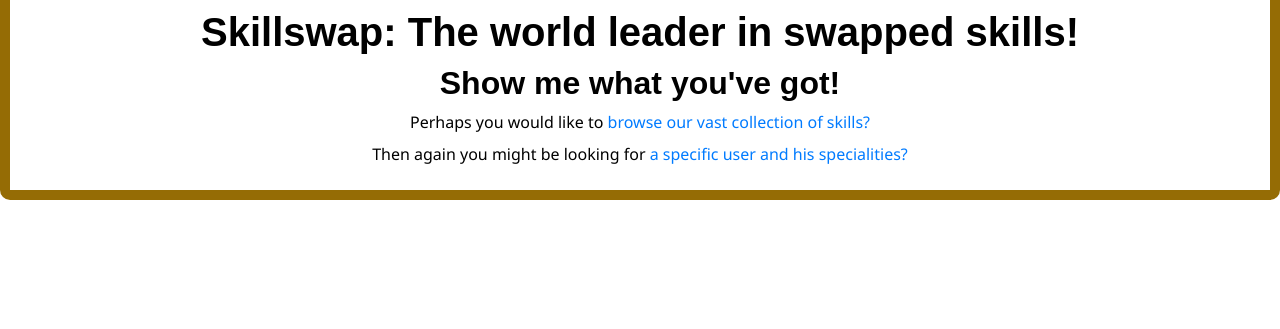
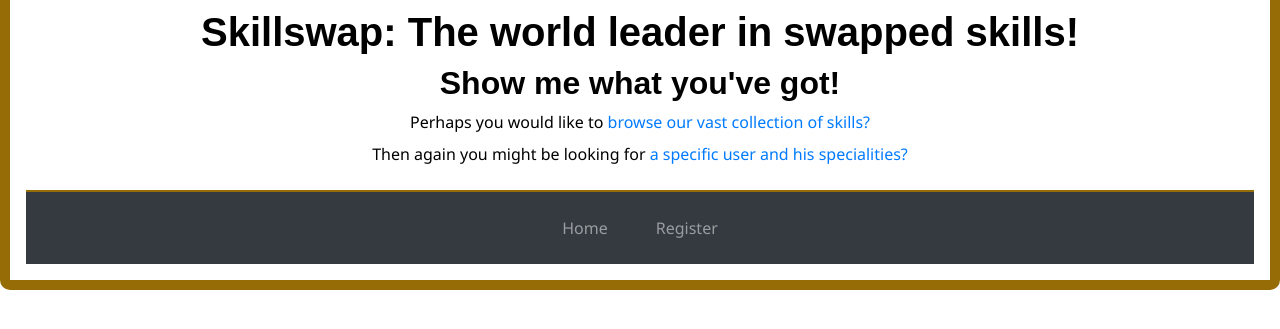
Before and after one commit to sandhya1506/myskillswapproject, a Django app: page / in a window 1280 px wide. Shown: the part 98-427 px from the top of the page. Run offline with Django 5.2, Linux system fonts and the light colour scheme.

Commit message:
Added footer to base.html

```diff
--- a/static/index.css
+++ b/static/index.css
@@ -75,8 +75,8 @@ p {
 
 .navbar-nav .nav-link:hover,
 .navbar-nav .nav-link:focus {
-  background-color: rgba(255,255,255,0.15);
-  color: #fff;
+  background-color: transparent;      /* no background tint */
+  color: var(--brand-gold) !important;         /* gold text */
   text-decoration: none;
 }
 
@@ -156,3 +156,30 @@ p {
     margin: 0.5rem;
   }
 }
+
+/* Footer styling */
+footer.navbar {
+  display: flex;
+  justify-content: flex-start;
+  padding: 1rem 2rem;
+  border-top: 2px solid var(--brand-gold);
+}
+
+/* Footer nav items spacing */
+footer.navbar .nav-item {
+  margin: 0 1rem;
+}
+
+/* Footer link default state */
+footer.navbar .nav-link {
+  color: #ccc;
+  padding: 0.5rem 0;
+  transition: color var(--transition-speed);
+}
+
+/* Footer link hover/focus */
+footer.navbar .nav-link:hover,
+footer.navbar .nav-link:focus {
+  color: var(--brand-gold);
+  text-decoration: none;
+}
--- a/static/registration.css
+++ b/static/registration.css
@@ -45,3 +45,19 @@
   outline: none;
   border-color: #007bff;
 }
+
+/* Style for the Register submit button */
+.registration-page form input[type="submit"] {
+  background-color: #007bff;    /* Bootstrap‑style blue */
+  color: #fff;                   /* white text for contrast */
+  padding: 0.75rem 1.5rem;       /* vertical 12px, horizontal 24px */
+  border: none;                  /* remove default border */
+  border-radius: 0.25rem;        /* soften corners */
+  font-size: 1rem;               /* matching your other buttons */
+  cursor: pointer;               /* pointer cursor on hover */
+  transition: background 0.2s;   /* smooth hover transition */
+}
+
+.registration-page form input[type="submit"]:hover {
+  background-color: #0056b3;     /* darker blue on hover */
+}
--- a/templates/base.html
+++ b/templates/base.html
@@ -6,7 +6,7 @@
   <title>
     {% block title %}
 
-     <!-- your page title here -->
+     SkillSwap
 
     {% endblock %}
 
@@ -83,6 +83,16 @@
     {% endblock %}
 
 </div>
-
+  <!-- Footer (dark, centered Home & Register) -->
+  <footer class="navbar navbar-expand-sm bg-dark navbar-dark mt-4">
+    <ul class="navbar-nav mx-auto">
+      <li class="nav-item mx-3">
+        <a class="nav-link" href="{% url 'index' %}">Home</a>
+      </li>
+      <li class="nav-item mx-3">
+        <a class="nav-link" href="{% url 'user_authentication:register' %}">Register</a>
+      </li>
+    </ul>
+  </footer>
 </body>
 </html>
```
